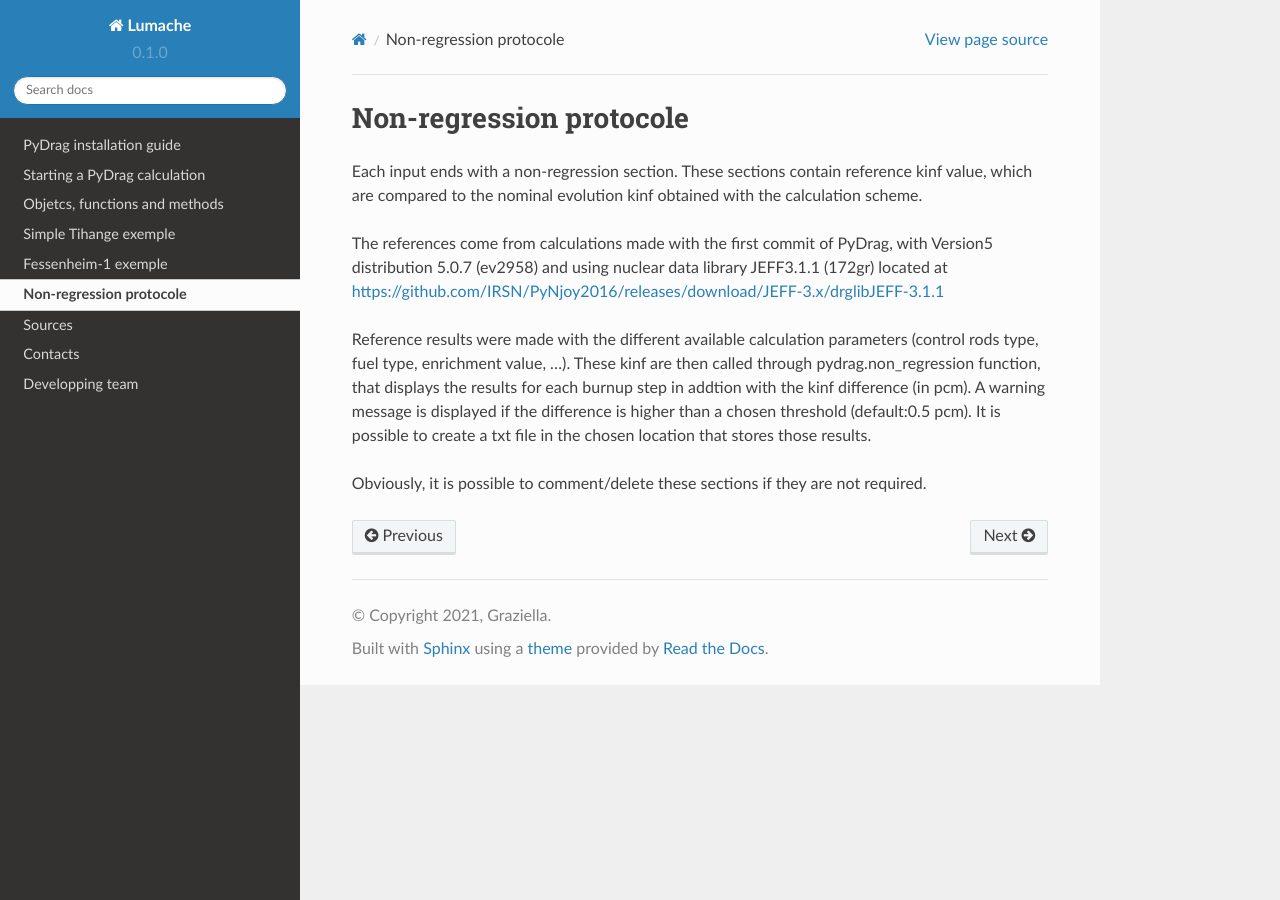
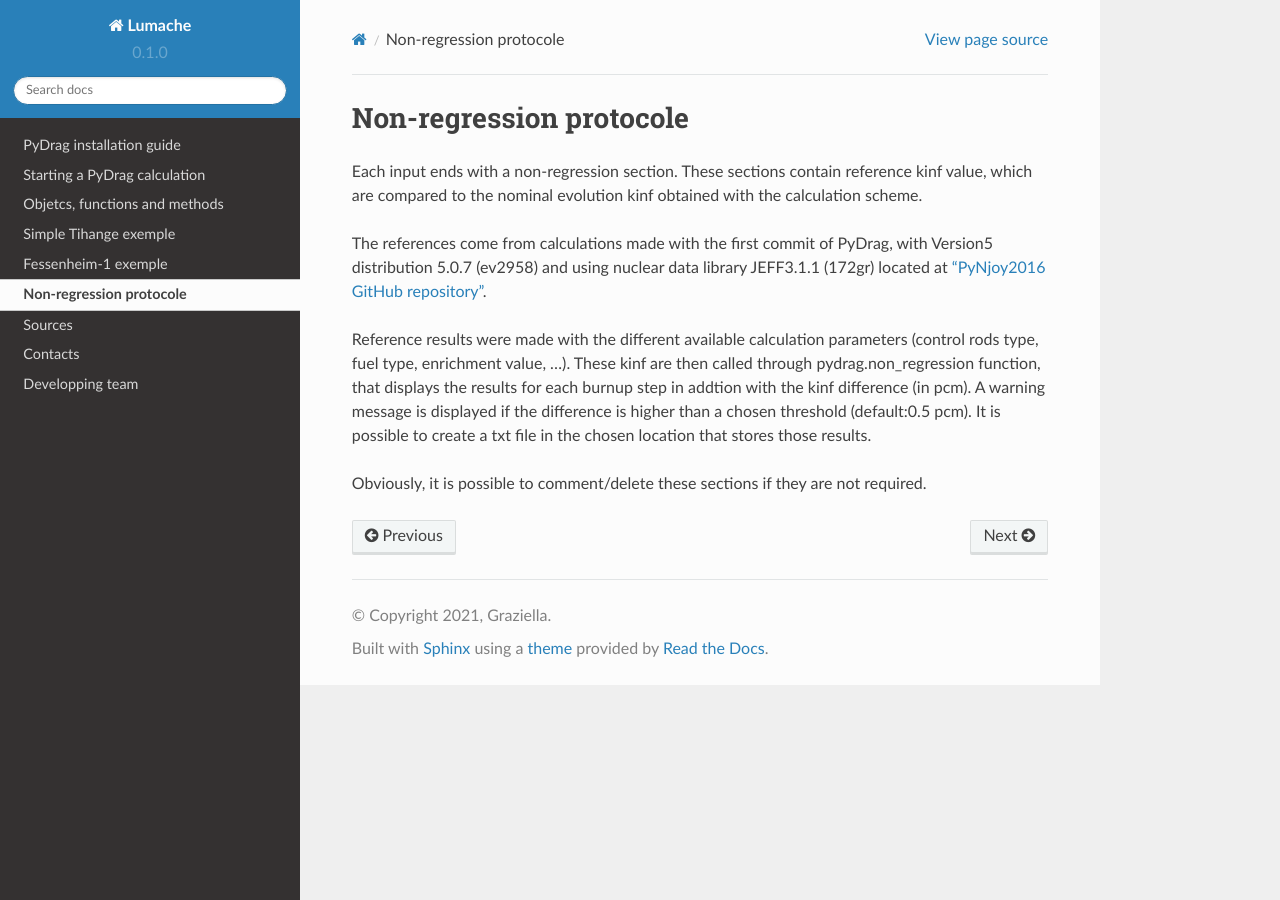
Before and after one commit to Ben105m/rtd-tutorial, a Sphinx documentation site: the page built from docs/source/nonregression.rst, in a window 1280 px wide. Built offline with Sphinx 7.4.7 and the Read the Docs theme 2.0.0, drawn with Linux system fonts in a browser that asks for light colours.

Commit message:
Update nonregression.rst

```diff
--- a/docs/source/nonregression.rst
+++ b/docs/source/nonregression.rst
@@ -6,7 +6,7 @@ Non-regression protocole
 
 Each input ends with a non-regression section. These sections contain reference kinf value, which are compared to the nominal evolution kinf obtained with the calculation scheme.
 
-The references come from calculations made with the first commit of PyDrag, with Version5 distribution 5.0.7 (ev2958) and using nuclear data library JEFF3.1.1 (172gr) located at https://github.com/IRSN/PyNjoy2016/releases/download/JEFF-3.x/drglibJEFF-3.1.1
+The references come from calculations made with the first commit of PyDrag, with Version5 distribution 5.0.7 (ev2958) and using nuclear data library JEFF3.1.1 (172gr) located at `"PyNjoy2016 GitHub repository" <https://github.com/IRSN/PyNjoy2016/releases/download/JEFF-3.x/drglibJEFF-3.1.1>`_.
 
 .. note:
 
```
